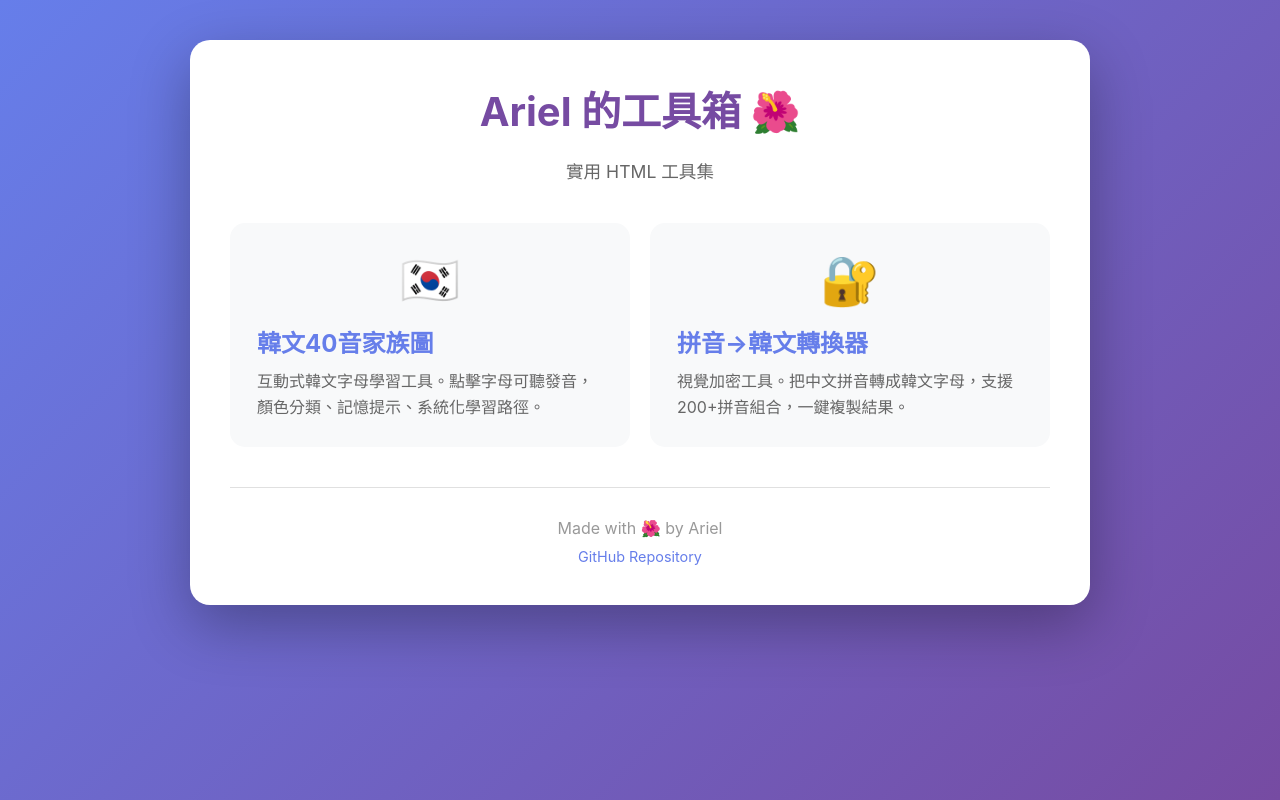
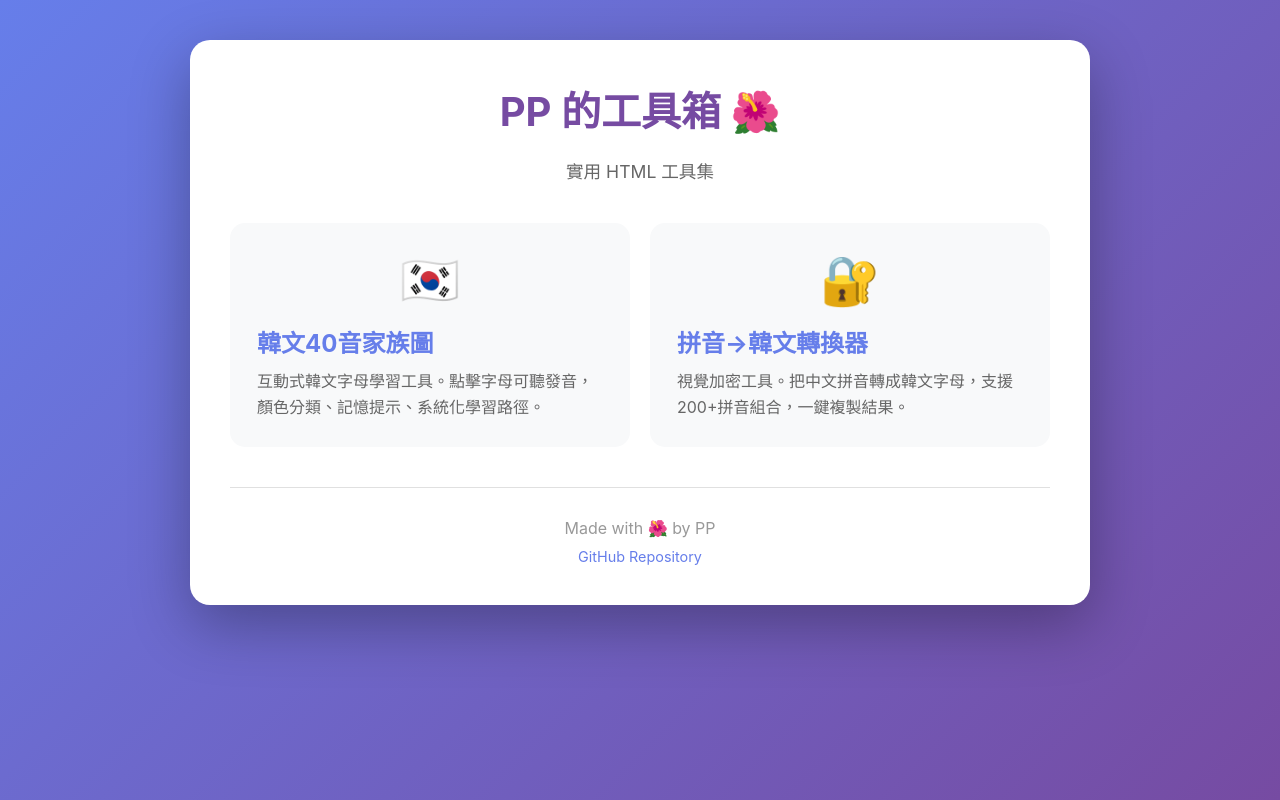
Before and after one commit to areilsakura-dev/Tools, a plain HTML site: page index.html in a window 1280 px wide. Drawn offline with Linux system fonts and the light colour scheme.

Commit message:
Rename Ariel to PP across Toolbox pages

```diff
--- a/index.html
+++ b/index.html
@@ -3,7 +3,7 @@
 <head>
     <meta charset="UTF-8">
     <meta name="viewport" content="width=device-width, initial-scale=1.0">
-    <title>Ariel 的工具箱 🌺</title>
+    <title>PP 的工具箱 🌺</title>
     <style>
         * { margin: 0; padding: 0; box-sizing: border-box; }
         body {
@@ -84,7 +84,7 @@
 </head>
 <body>
     <div class="container">
-        <h1>Ariel 的工具箱 🌺</h1>
+        <h1>PP 的工具箱 🌺</h1>
         <p class="subtitle">實用 HTML 工具集</p>
 
         <div class="tool-grid">
@@ -106,7 +106,7 @@
         </div>
 
         <div class="footer">
-            <p>Made with 🌺 by Ariel</p>
+            <p>Made with 🌺 by PP</p>
             <p style="margin-top: 10px; font-size: 0.9em;">
                 <a href="https://github.com/areilsakura-dev/ariel-workspace" style="color: #667eea; text-decoration: none;">
                     GitHub Repository
```
Also changed, not shown: korean-alphabet-chart.html (+1 -1 lines), korean-pinyin-converter.html (+1 -1 lines), pinyin-korean-converter-v2.html (+1 -1 lines), 1 other file.
